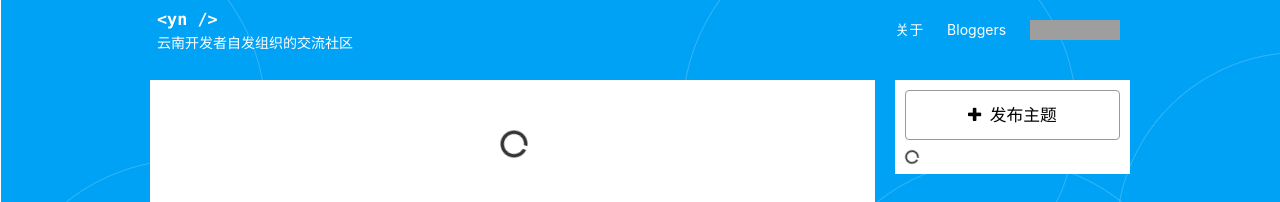
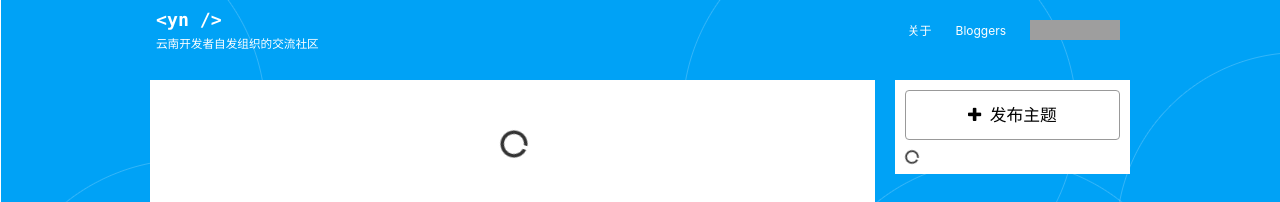
Before and after one commit to yncoder/yncoder.github.io, a Jekyll site: the page built from index.html, in a window 1280 px wide. Shown: the top 202 px of the page. Built offline with Jekyll 4.4.1, drawn with Linux system fonts in a browser that asks for light colours; nearby versions of some CDN libraries; grey boxes are pictures that could not be loaded.

Commit message:
nav style

```diff
--- a/assets/css/common.css
+++ b/assets/css/common.css
@@ -60,18 +60,20 @@ body>nav{
 body>nav .logo{
 	display: block;
 	float: left;
-	padding: 7px;
+	padding: 6px;
 	text-decoration: none;
 	color: #FFF;
 	line-height: 1.5;
 }
 body>nav .logo strong{
-	font-size: 1.2em;
-	font-family: Consolas;
+	font-size: 1.3em;
+	font-family: Consolas, monaco, monospace;;
 }
 body>nav .logo .slogan{
 	display: block;
 	font-size: 1em;
+	transform: scale(0.83);
+	transform-origin: left;
 }
 body>nav ul{
 	position: absolute;
@@ -89,6 +91,7 @@ body>nav li{
 }
 body>nav li a{
 	color: #FFF;
+	font-size: 12px;
 }
 
 footer{
@@ -272,8 +275,11 @@ article blockquote{line-height:1.6em; margin:1em 0 1em 1.5em; border-left:2px so
 		width: 100%;
 		max-width: 100%;
 	}
-	body>nav .logo *:not(img){
-		display: none;
+	body>nav .logo strong{
+		line-height: 48px;
+	}
+	body>nav .logo .slogan{
+		display: none
 	}
 	body>nav li{
 		margin-left: 10px;
```
